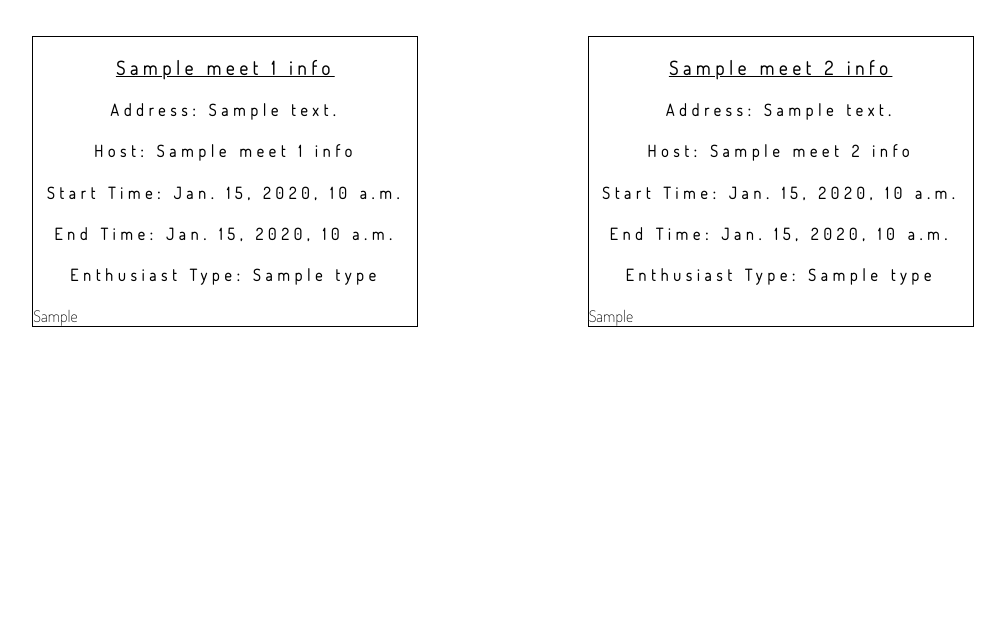
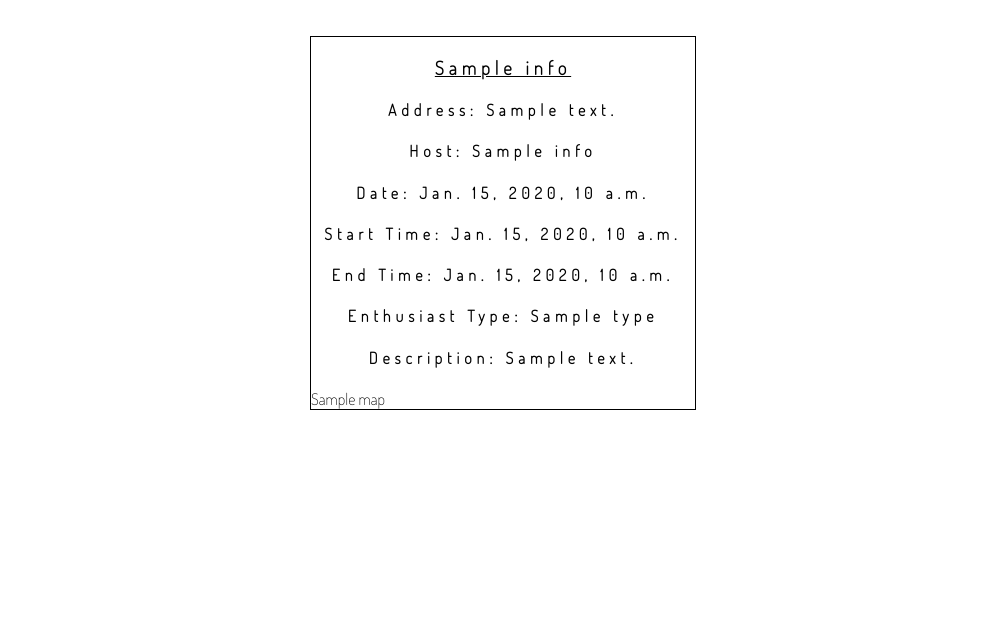
Before and after one commit to wadeChriestenson/car_meet, a Django app: template templates/carmeets.html in a window 1280 px wide. Shown: the part 320-955 px from the top of the page, without its empty margins (145-1150 px from the left). Run offline with Django 4.2, Linux system fonts and the light colour scheme; the template is opened without the code that fills it: most values are stand-ins (such as "Sample title", 1, 10 or a date in 2020); some libraries are stand-ins or nearby versions.

Commit message:
04/02/2022 - WC

```diff
--- /dev/null
+++ b/salem/static/css/car_meet11111111.css
@@ -0,0 +1,34 @@
+
+.maps{
+    display: flex;
+    flex-direction: column;
+    /*justify-content: space-evenly;*/
+}
+.info{
+    display: flex;
+    flex-direction: row;
+    width: 100vw;
+    justify-content: space-evenly;
+}
+.mapWrap{
+        display: flex;
+    flex-direction: row;
+    width: 100vw;
+    justify-content: space-evenly;
+}
+.map{
+        border-left: 1px solid black;
+        border-right: 1px solid black;
+        border-bottom: 1px solid black;
+    width: 30%;
+}
+.mapinfo {
+        /*border: 1px solid black;*/
+    width: 30%;
+        border-left: 1px solid black;
+    border-right: 1px solid black;
+    border-top: 1px solid black;
+}
+h3{
+    text-decoration: underline;
+}
--- a/salem/static/css/car_meet1111111111111.css
+++ /dev/null
@@ -1,13 +0,0 @@
-
-.maps{
-    display: flex;
-    flex-direction: row;
-    justify-content: space-evenly;
-}
-.map {
-    border: 1px solid black;
-    width: 30%;
-}
-h3{
-    text-decoration: underline;
-}
--- a/templates/carmeets.html
+++ b/templates/carmeets.html
@@ -11,7 +11,7 @@
     <link href="https://fonts.googleapis.com/css2?family=Dosis:wght@200&display=swap" rel="stylesheet">
     <link rel="preconnect" href="https://fonts.googleapis.com">
     <link rel="preconnect" href="https://fonts.gstatic.com" crossorigin>
-    <link href="{% static '/css/car_meet1111111111111.css' %}" rel="stylesheet">
+    <link href="{% static '/css/car_meet11111111.css' %}" rel="stylesheet">
     <link href="{% static '/css/header1.css' %}" rel="stylesheet">
 
 </head>
@@ -32,25 +32,30 @@
         <div class="top">
             <h2>Meets Today</h2>
         </div>
+
         <div class="maps">
-            <div class="map">
-                <h3>{{ meet_1_Info.locationName }}</h3>
-                <h4>Address: {{ meet_1_Info.address }}</h4>
-                <h4>Host: {{ meet_1_Info.hostName }}</h4>
-                <h4>Start Time: {{ meet_1_Info.startTime }}</h4>
-                <h4>End Time: {{ meet_1_Info.endTime }}</h4>
-                <h4>Enthusiast Type: {{ meet_1_Info.type }}</h4>
-                <div>{{ meet_1_Map | safe }}</div>
-            </div>
-            <div class="map">
-                <h3>{{ meet_2_Info.locationName }}</h3>
-                <h4>Address: {{ meet_2_Info.address }}</h4>
-                <h4>Host: {{ meet_2_Info.hostName }}</h4>
-                <h4>Start Time: {{ meet_2_Info.startTime }}</h4>
-                <h4>End Time: {{ meet_2_Info.endTime }}</h4>
-                <h4>Enthusiast Type: {{ meet_2_Info.type }}</h4>
-                <div>{{ meet_2_Map | safe }}</div>
-            </div>
+        <div class="info">
+                {% for info in meet_Info  %}
+            <div class="mapinfo">
+                <h3>{{ info.locationName }}</h3>
+                <h4>Address: {{ info.address }}</h4>
+                <h4>Host: {{ info.hostName }}</h4>
+                <h4>Date: {{ info.date }}</h4>
+                <h4>Start Time: {{ info.startTime }}</h4>
+                <h4>End Time: {{ info.endTime }}</h4>
+                <h4>Enthusiast Type: {{ info.type }}</h4>
+                <h4>Description: {{ info.desc }}</h4>
+
+                    </div>
+                                                                     {% endfor %}
+                </div>
+                <div class="mapWrap">
+                        {%  for map in meet_Map %}
+                             <div class="map">
+                                 <div>{{ map | safe }}</div>
+                            </div>
+                                                       {%  endfor %}
+                </div>
         </div>
     </div>
 </div>
```
Also changed, not shown: salem/views.py (+54 -104 lines).
